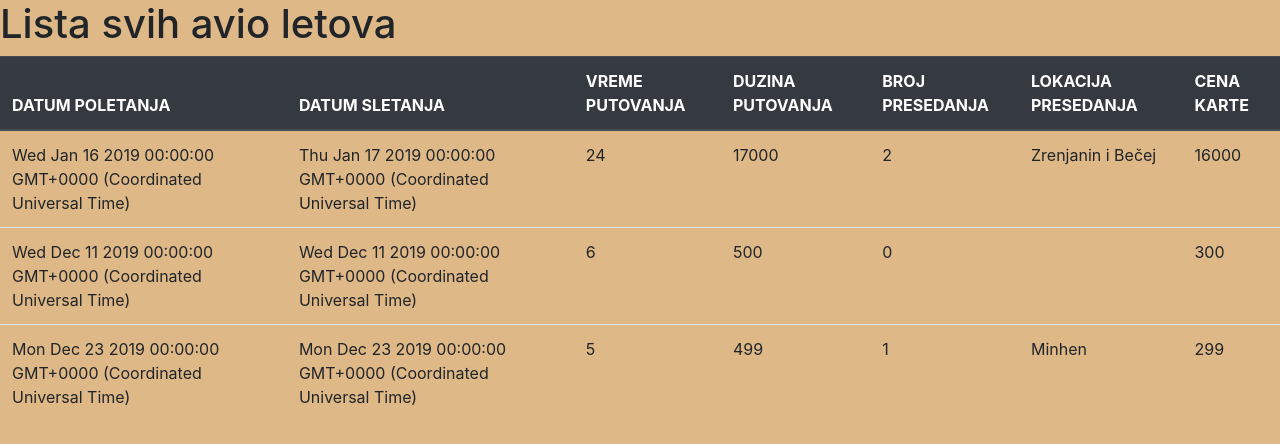
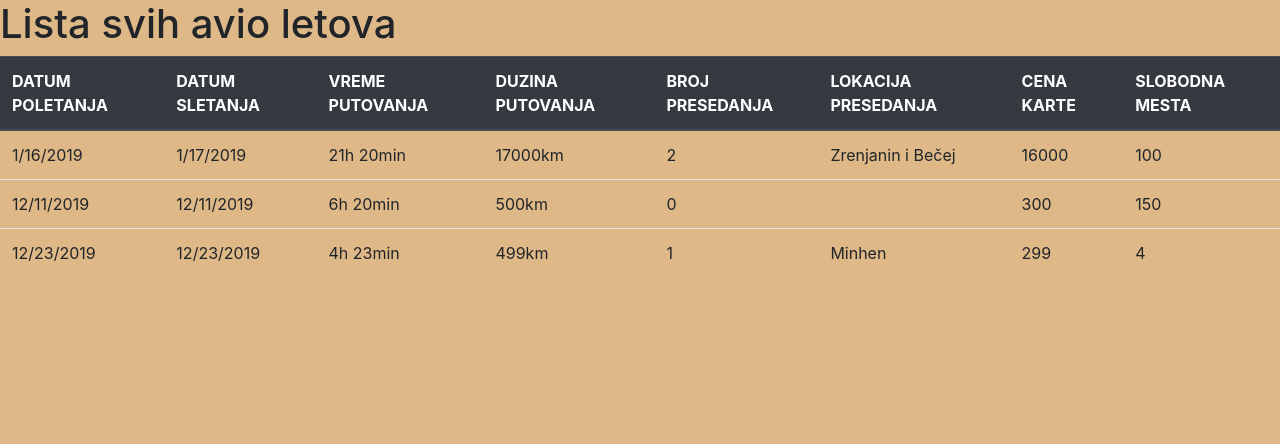
Before and after one commit to Luka729/Web2Projekat, an Angular app in the folder Web2Projekat/: page /ispis-letova in a window 1280 px wide. Shown: the top 444 px of the page. Built offline with nearby package versions, Linux system fonts and the light colour scheme.

Commit message:
Doradjen datum

```diff
--- a/Web2Projekat/src/app/entiteti/let-entiteti.ts
+++ b/Web2Projekat/src/app/entiteti/let-entiteti.ts
@@ -1,19 +1,23 @@
 export class LetEntiteti {
-    datumPoletanja: Date;
-    datumSletanja: Date;
-    vremePutovanja: number;
+    datumPoletanja: string;
+    datumSletanja: string;
+    satPutovanja: number;
+    minutPutovanja: number
     duzinaPutovanja: number;
     brojPresedanja: number;
     lokacijaPresedanja: string;
     cenaKarte: number;
+    slobodnaMesta: number;
 
-    constructor(datumPoletanja: Date,datumSletanja: Date,vremePutovanja: number,duzinaPutovanja: number,brojPresedanja: number,lokacijaPresedanja: string,cenaKarte:number){
+    constructor(datumPoletanja: string,datumSletanja: string,satPutovanja: number,minutPutovanja: number,duzinaPutovanja: number,brojPresedanja: number,lokacijaPresedanja: string,cenaKarte:number, slobodnaMesta:number){
         this.datumPoletanja = datumPoletanja;
         this.datumSletanja = datumSletanja;
-        this.vremePutovanja = vremePutovanja;
+        this.satPutovanja = satPutovanja;
+        this.minutPutovanja = minutPutovanja;
         this.duzinaPutovanja = duzinaPutovanja;
         this.brojPresedanja = brojPresedanja;
         this.lokacijaPresedanja = lokacijaPresedanja;
         this.cenaKarte = cenaKarte;
+        this.slobodnaMesta = slobodnaMesta;
     }
 }
--- a/Web2Projekat/src/app/pocetnaStrana/letovi-ispis/letovi-ispis.component.html
+++ b/Web2Projekat/src/app/pocetnaStrana/letovi-ispis/letovi-ispis.component.html
@@ -11,6 +11,7 @@
                     <th scope="col">BROJ PRESEDANJA</th>
                     <th scope="col">LOKACIJA PRESEDANJA</th>
                     <th scope="col">CENA KARTE</th>
+                    <th scope="col">SLOBODNA MESTA</th>
 
                 </tr>
             </thead>
@@ -18,11 +19,12 @@
                 <tr *ngFor="let al of allFlights">
                     <td>{{al.datumPoletanja}}</td>
                     <td>{{al.datumSletanja}}</td>
-                    <td>{{al.vremePutovanja}}</td>
-                    <td>{{al.duzinaPutovanja}}</td>
+                    <td>{{al.satPutovanja}}h {{al.minutPutovanja}}min</td>
+                    <td>{{al.duzinaPutovanja}}km</td>
                     <td>{{al.brojPresedanja}}</td>
                     <td>{{al.lokacijaPresedanja}}</td>
                     <td>{{al.cenaKarte}}</td>
+                    <td>{{al.slobodnaMesta}}</td>
                 </tr>
             </tbody>
         </table>
--- a/Web2Projekat/src/app/pocetnaStrana/rentacar-component/rentacar-component.component.html
+++ b/Web2Projekat/src/app/pocetnaStrana/rentacar-component/rentacar-component.component.html
@@ -1,5 +1,4 @@
-
-<h1>Lista svih automobila za izdavanje</h1>
+<h1>Lista svih Rent-a-Car servisa</h1>
 <div class="col-xs-6">
     <div class="table-responsive">
         <table class="table table-hover" align="left">
--- a/Web2Projekat/src/app/pocetnaStrana/vozila-ispis/vozila-ispis.component.html
+++ b/Web2Projekat/src/app/pocetnaStrana/vozila-ispis/vozila-ispis.component.html
@@ -1,3 +1,4 @@
+
 <h1>Lista svih automobila za izdavanje</h1>
 <div class="col-xs-6">
     <div class="table-responsive">
--- a/Web2Projekat/src/app/servisi/let-servisi.ts
+++ b/Web2Projekat/src/app/servisi/let-servisi.ts
@@ -10,9 +10,9 @@ export class LetServisi {
         let allFlights = new Array<LetEntiteti>();
 
 
-        const l1 = new LetEntiteti(new Date("2019-01-16"),new Date("2019-01-17"),24,17000,2,'Zrenjanin i Bečej',16000);
-        const l2 = new LetEntiteti(new Date("2019-12-11"),new Date("2019-12-11"),6,500,0,'',300);
-        const l3 = new LetEntiteti(new Date("2019-12-23"),new Date("2019-12-23"),5,499,1,'Minhen',299);
+        const l1 = new LetEntiteti(new Date("2019-01-16").toLocaleDateString(),new Date("2019-01-17").toLocaleDateString(),new Date('2019-01-17T21:20:20').getHours(),new Date('2019-01-17T21:20:20').getMinutes(),17000,2,'Zrenjanin i Bečej',16000,100);
+        const l2 = new LetEntiteti(new Date("2019-12-11").toLocaleDateString(),new Date("2019-12-11").toLocaleDateString(),new Date('2019-12-11T06:20:00').getHours(),new Date('2019-12-11T06:20:00').getMinutes(),500,0,'',300, 150);
+        const l3 = new LetEntiteti(new Date("2019-12-23").toLocaleDateString(),new Date("2019-12-23").toLocaleDateString(),new Date('2019-12-23T04:23:00').getHours(),new Date('2019-12-23T04:23:00').getMinutes(),499,1,'Minhen',299,4);
 
         allFlights.push(l1);
         allFlights.push(l2);
--- a/Web2Projekat/src/app/servisi/rentacar-servisi.ts
+++ b/Web2Projekat/src/app/servisi/rentacar-servisi.ts
@@ -17,7 +17,6 @@ export class RentacarServisi {
         let allCarsList: AutomobiliServisi;
         let allCars: Array<AutomobiliEntiteti>;
 
-       // allCars = allCarsList.loadCars();
 
         const rac1 = new RentacarEntitet('Srecni zivot','Neznanog Junaka 23','Najbolji smo i najjeftiniji',8000,allCars,'as',4);
         const rac2 = new RentacarEntitet('Bolja kola', 'Ivice Krivice 56', 'Ma top smo, dodjite i uverite se', 2017, allCars,'sdf',3.4);
```
